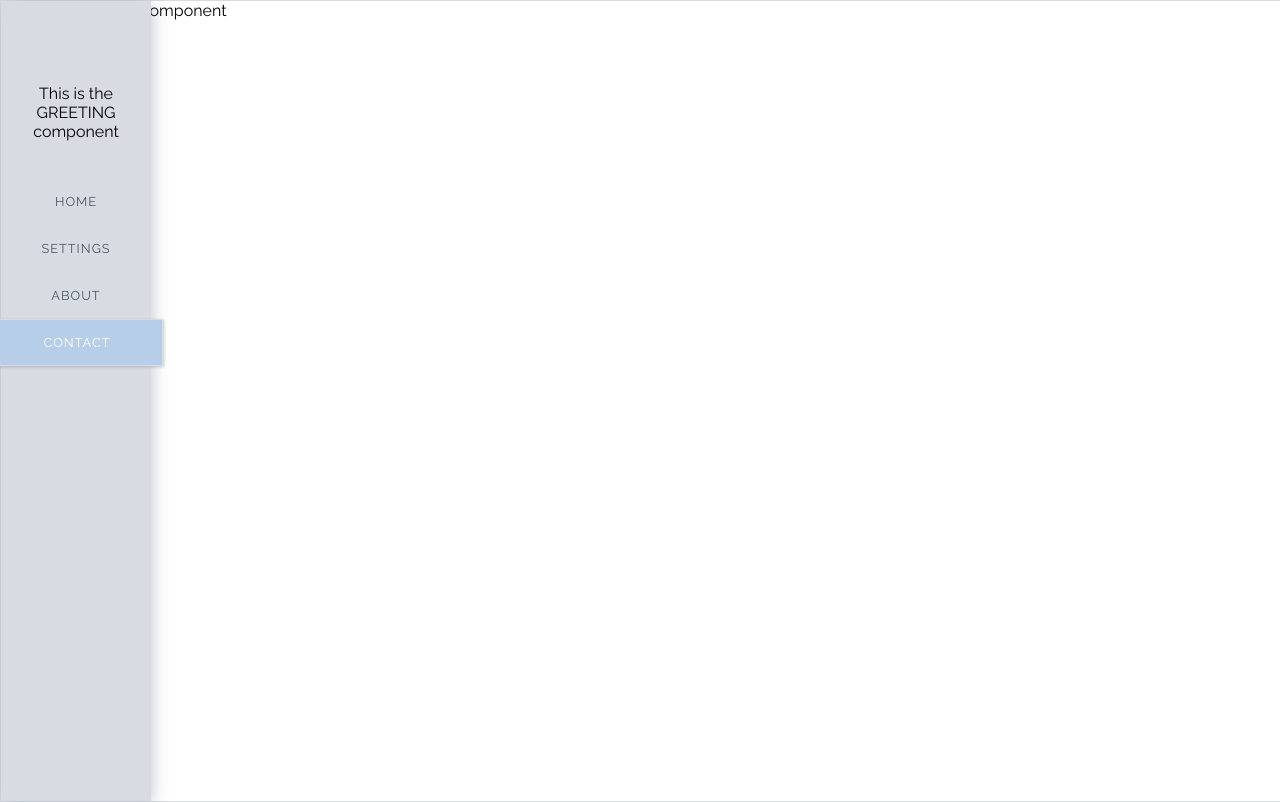
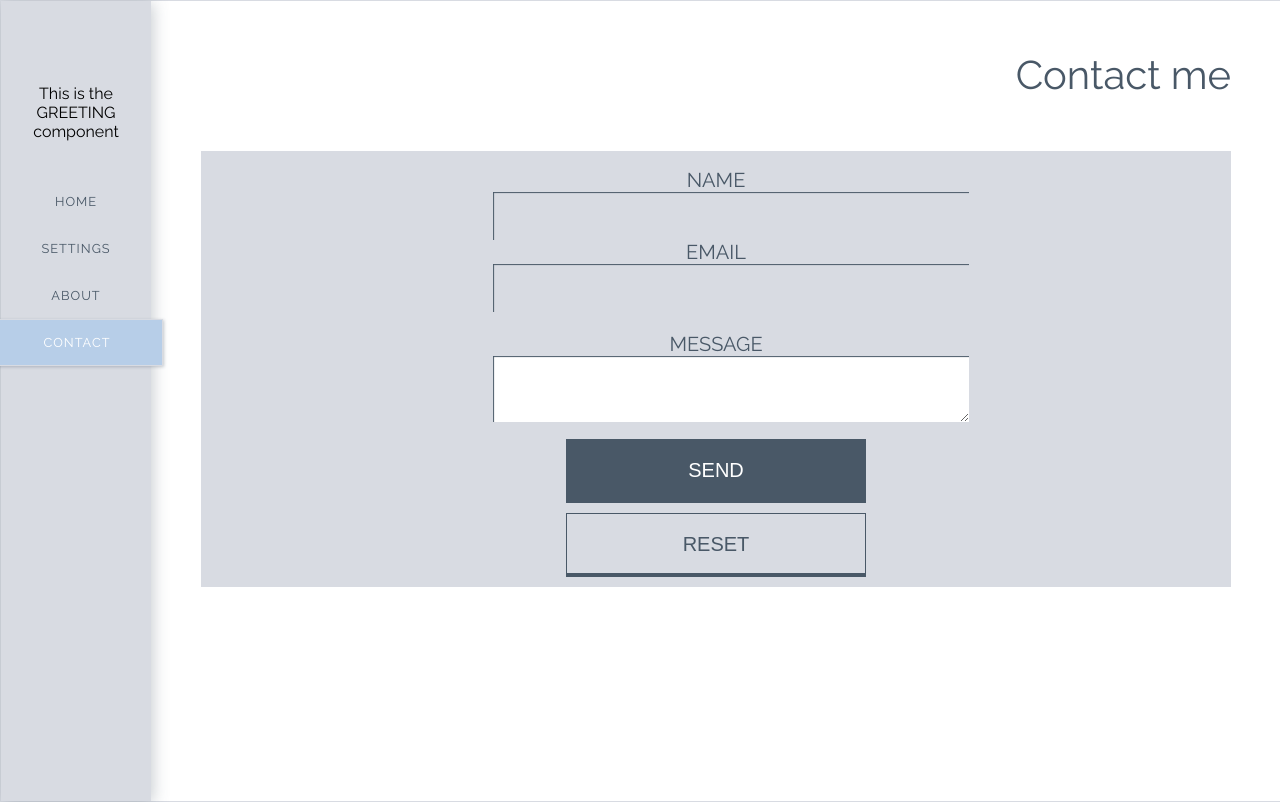
Before and after one commit to emilyannemoses/dashboard-react, a React (Create React App) app: page /contact in a window 1280 px wide. Built offline with nearby package versions, Linux system fonts and the light colour scheme; a web font is replaced by a local one.

Commit message:
Contact component (#3)
* saving contact progress

* fixes contact link and makes form plain for styling later

* completing contact form

```diff
--- a/src/About/About.js
+++ b/src/About/About.js
@@ -1,7 +1,6 @@
 import React, {Component} from 'react';
 import './About.css';
 import {Link} from 'react-router-dom';
-import Contact from '../Contact/Contact'
 
 class About extends Component {
 
@@ -9,7 +8,7 @@ class About extends Component {
         return (
             <div className="about">
                 <div className="headline">About the developer:
-                    <a className="linkMe" href="http://emilyannemoses.com" target="_blank">Emily Anne Moses</a>
+                    <a className="linkMe" href="http://emilyannemoses.com" rel="noopener noreferrer" target="_blank">Emily Anne Moses</a>
                 </div>
                 <div>
                     <p>
@@ -19,12 +18,12 @@ class About extends Component {
                     </p>
                     <p>
                         All frameworks are more or less the same, but in picking up where I left off with React I'm impressed by how far it has come!
-                        I decided to use React Router 4 for this project, and I'm really happy with the performance. I'm also a <i>widget dashboard enthusiast</i> and I've <a href="https://eamoses.github.io/widget-dashboard/" target="_blank">made one before based on the Momentum Dash design.</a>
+                        I decided to use React Router 4 for this project, and I'm really happy with the performance. I'm also a <i>widget dashboard enthusiast</i> and I've <a href="https://eamoses.github.io/widget-dashboard/" rel="noopener noreferrer" target="_blank">made one before based on the Momentum Dash design.</a>
                     </p>
                 </div>
                 <div>
                     <p>
-                        I am not a designer.  Fortunately, people with beautiful design chops exist, and for this project I borrowed Julie Park's <a href="https://codepen.io/juliepark/pen/KLWmxO" target="_blank">CodePen</a> and build functionality into it!
+                        I am not a designer.  Fortunately, people with beautiful design chops exist, and for this project I borrowed Julie Park's <a href="https://codepen.io/juliepark/pen/KLWmxO" rel="noopener noreferrer" target="_blank">CodePen</a> and build functionality into it!
                     </p>
                 </div>
                 <div>
@@ -40,7 +39,7 @@ class About extends Component {
                 </div>
                 <div>
                     <p>
-                        If you'd like to get in touch, please don't hesitate to <Link to="/contact" component={Contact}>Contact me!</Link> I'm always excited to meet other enthusiasts!
+                        If you'd like to get in touch, please don't hesitate to <Link to="/contact">Contact me!</Link> I'm always excited to meet other enthusiasts!
                     </p>
                 </div>
             </div>
--- a/src/Contact/Contact.css
+++ b/src/Contact/Contact.css
@@ -0,0 +1,150 @@
+.contact {
+    margin: 0 50px 0 200px;
+    height: 90vh;
+    overflow: scroll;
+    bottom: 0;
+    padding-top: 50px;
+}
+
+.contact-header {
+    font-size: 40px;
+    float: right;
+    color: #495867;
+}
+
+.contact-form {
+    text-align: center;
+    padding-top: 100px;
+}
+
+@media (min-width: 768px) {
+    form {
+        position: relative;
+        max-width: 300px;
+        margin: 0px auto;
+        padding: 10px 20px;
+        background: transparent;
+        color: #495867;
+        font-size: 20px;
+        z-index: 999;
+        max-width: 480px;
+    }
+
+    input[type="text"],
+    input[type="email"],
+    textarea,
+    select {
+        border: none;
+        font-size: 16px;
+        height: auto;
+        margin: 0;
+        outline: 0;
+        padding: 15px;
+        width: 100%;
+        box-shadow: 1px 1px 1px #495867 inset;
+    }
+
+    .submit {
+        padding: 19px 39px 18px 39px;
+        color: white;
+        cursor: pointer;
+        background-color: #495867;
+        font-size: 20px;
+        text-align: center;
+        font-style: normal;
+        width: 300px;
+        border: 1px solid #495867;
+        border-width: 1px 1px 3px;
+        box-shadow: 0 -1px 0 #495867 inset;
+        margin-bottom: 10px;
+    }
+
+    .reset {
+        padding: 19px 39px 18px 39px;
+        color: #495867;
+        cursor: pointer;
+        background-color: transparent;
+        font-size: 20px;
+        text-align: center;
+        font-style: normal;
+        width: 300px;
+        border: 1px solid #495867;
+        border-width: 1px 1px 3px;
+        box-shadow: 0 -1px 0 #495867 inset;
+    }
+
+    fieldset {
+        border: none;
+    }
+
+    .formContainer {
+        background-color: #d8dbe2;
+        color: #495867;
+    }
+}
+
+/* Extra small devices (phones, 600px and down) */
+@media (max-width: 767px) {
+    form {
+        position: relative;
+        margin: 0px auto;
+        padding: 10px 20px;
+        background: transparent;
+        color: #495867;
+        font-size: 20px;
+        z-index: 999;
+        max-width: 480px;
+    }
+
+    input[type="text"],
+    input[type="email"],
+    textarea,
+    select {
+        border: none;
+        font-size: 16px;
+        height: auto;
+        margin: 0;
+        outline: 0;
+        padding: 15px;
+        width: 100%;
+        box-shadow: 1px 1px 1px #495867 inset;
+    }
+
+    .submit {
+        padding: 19px 39px 18px 39px;
+        color: white;
+        cursor: pointer;
+        background-color: #495867;
+        font-size: 20px;
+        text-align: center;
+        font-style: normal;
+        width: 200px;
+        border: 1px solid #495867;
+        border-width: 1px 1px 3px;
+        box-shadow: 0 -1px 0 #495867 inset;
+        margin-bottom: 10px;
+    }
+
+    .reset {
+        padding: 19px 39px 18px 39px;
+        color: #495867;
+        cursor: pointer;
+        background-color: transparent;
+        font-size: 20px;
+        text-align: center;
+        font-style: normal;
+        width: 200px;
+        border: 1px solid #495867;
+        border-width: 1px 1px 3px;
+        box-shadow: 0 -1px 0 #495867 inset;
+    }
+
+    fieldset {
+        border: none;
+    }
+
+    .formContainer {
+        background-color: #d8dbe2;
+        color: #495867;
+    }
+}
--- a/src/Contact/Contact.js
+++ b/src/Contact/Contact.js
@@ -5,7 +5,31 @@ class Contact extends Component {
 
     render() {
         return (
-            <div>This is the Contact component</div>
+            <div className="contact">
+                <div className="contact-header">
+                    Contact me
+                </div>
+                <div className="contact-form">
+                    <div id="contact" className="centered">
+                        <div className="formContainer">
+                            <form method="POST" action="https://formspree.io/eamoses@gmail.com">
+                                <fieldset>
+                                    <label htmlFor="name">NAME</label>
+                                    <input type="text" id="name" name="user_name" />
+                                    <label htmlFor="email">EMAIL</label>
+                                    <input type="email" id="mail" name="user_email" />
+                                </fieldset>
+                                <fieldset>
+                                    <label htmlFor="bio">MESSAGE</label>
+                                    <textarea id="bio" name="user_bio"></textarea>
+                                </fieldset>
+                                <button type="submit" className="submit">SEND</button>
+                                <button type="reset" className="reset">RESET</button>
+                            </form>
+                        </div>
+                    </div>
+                </div>
+            </div>
         )
     }
 }
```
